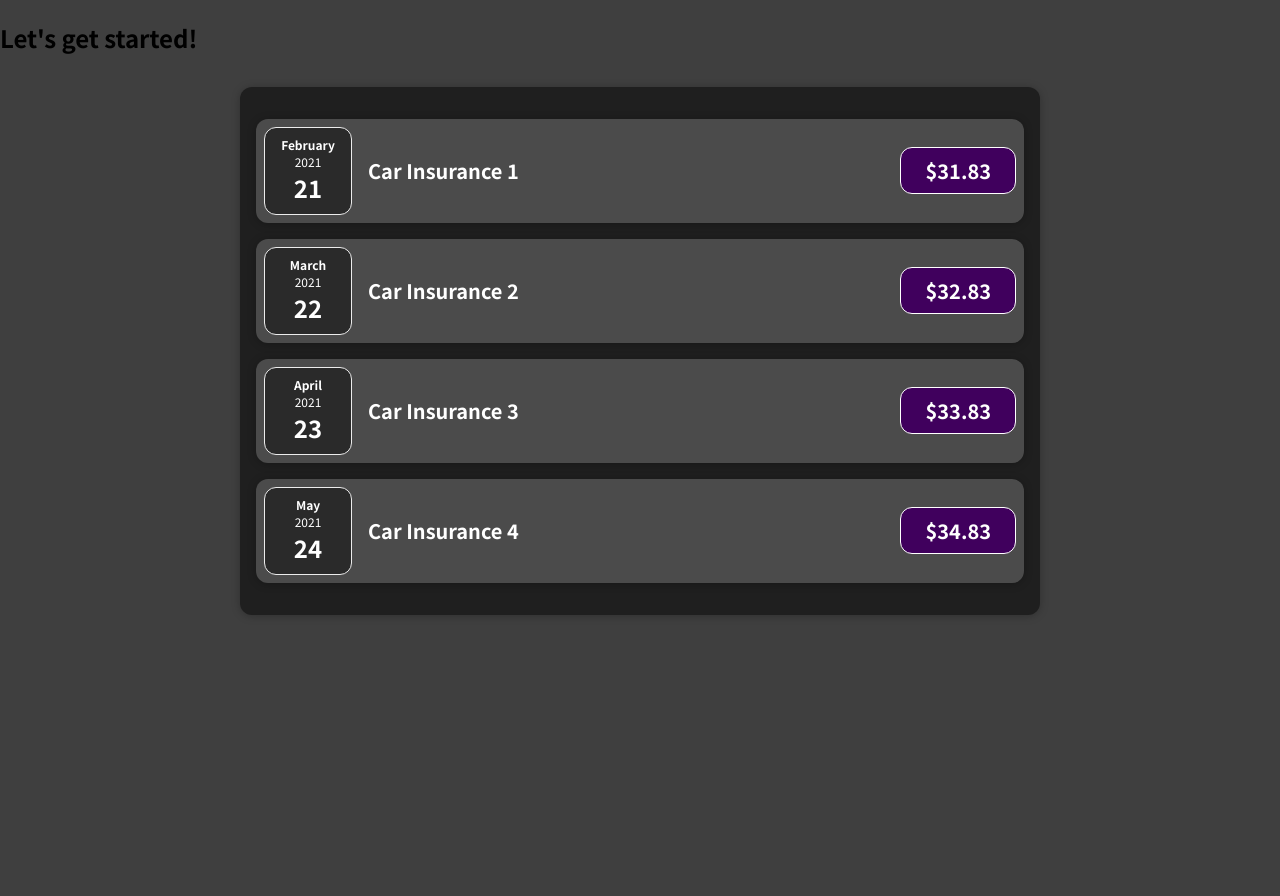
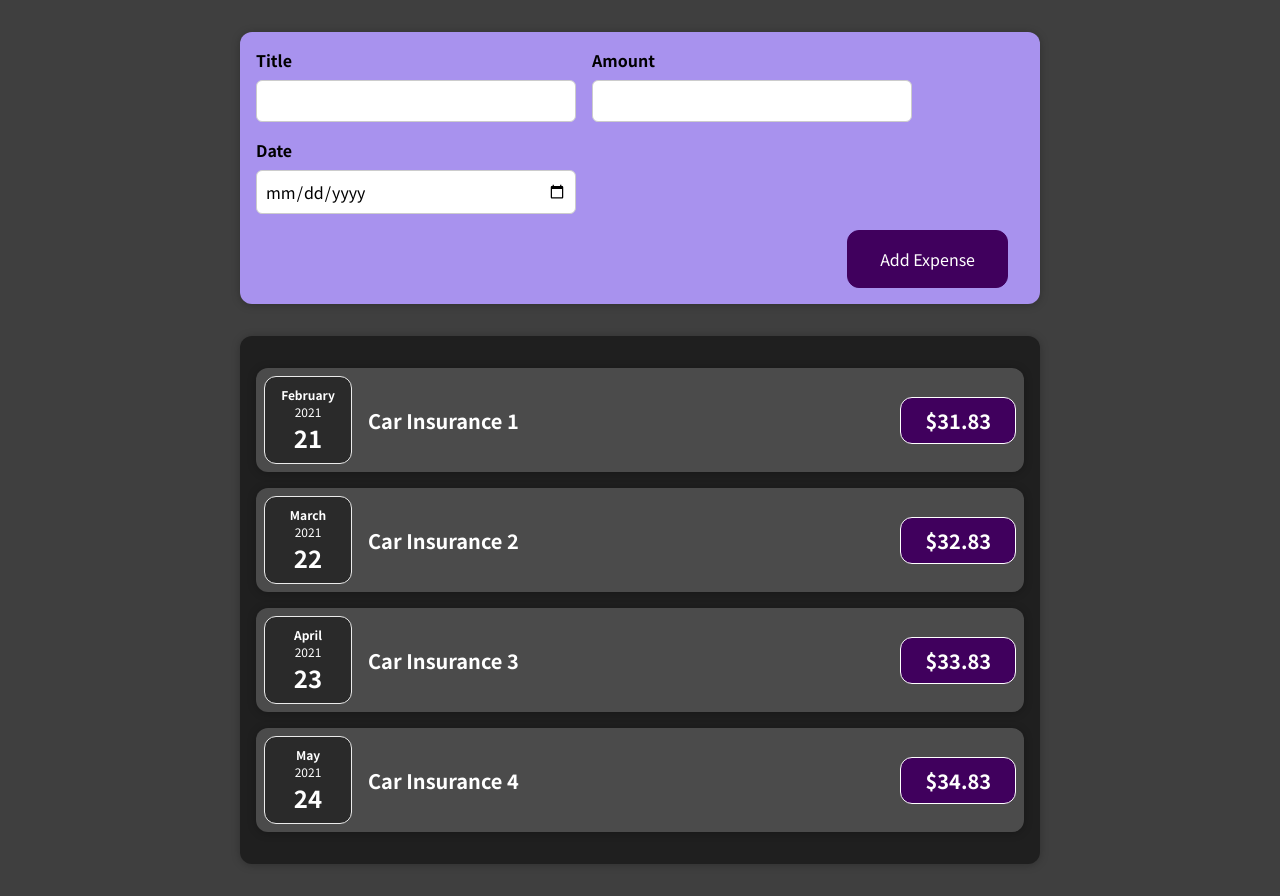
Before and after one commit to Afanasievov/udemy-react-complete-guide, a JavaScript app: page / in a window 1280 px wide. Before the commit the page ends 800 px from the top, so only its background shows below. Built offline with nearby package versions, Linux system fonts and the light colour scheme.

Commit message:
add NewExpense and ExpenseForm components

```diff
--- a/src/App.js
+++ b/src/App.js
@@ -1,3 +1,4 @@
+import NewExpense from './components/NewExpense/NewExpense';
 import Expenses from './components/Expenses/Expenses';
 
 function App() {
@@ -36,7 +37,7 @@
 
   return (
     <div>
-      <h2>Let's get started!</h2>
+      <NewExpense />
       <Expenses items={expenses} />
     </div>
   );
--- /dev/null
+++ b/src/components/NewExpense/ExpenseForm.css
@@ -0,0 +1,26 @@
+.new-expense__controls {
+  display: flex;
+  flex-wrap: wrap;
+  gap: 1rem;
+  margin-bottom: 1rem;
+  text-align: left;
+}
+
+.new-expense__control label {
+  font-weight: bold;
+  margin-bottom: 0.5rem;
+  display: block;
+}
+
+.new-expense__control input {
+  font: inherit;
+  padding: 0.5rem;
+  border-radius: 6px;
+  border: 1px solid #ccc;
+  width: 20rem;
+  max-width: 100%;
+}
+
+.new-expense__actions {
+  text-align: right;
+}
--- /dev/null
+++ b/src/components/NewExpense/ExpenseForm.js
@@ -0,0 +1,27 @@
+import './ExpenseForm.css';
+
+const ExpenseForm = () => {
+  return (
+    <form>
+      <div className="new-expense__controls">
+        <div className="new-expense__control">
+          <label>Title</label>
+          <input type="text" />
+        </div>
+        <div className="new-expense__control">
+          <label>Amount</label>
+          <input type="number" min="0.01" step="0.01" />
+        </div>
+        <div className="new-expense__control">
+          <label>Date</label>
+          <input type="date" min="2019-01-01" step="2022-12-31" />
+        </div>
+      </div>
+      <div className="new-expense__actions">
+        <button type="submit">Add Expense</button>
+      </div>
+    </form>
+  );
+};
+
+export default ExpenseForm;
--- /dev/null
+++ b/src/components/NewExpense/NewExpense.css
@@ -0,0 +1,38 @@
+.new-expense {
+  background-color: #a892ee;
+  padding: 1rem;
+  margin: 2rem auto;
+  width: 50rem;
+  max-width: 95%;
+  border-radius: 12px;
+  text-align: center;
+  box-shadow: 0 1px 8px rgba(0, 0, 0, 0.25);
+}
+
+.new-expense button {
+  font: inherit;
+  cursor: pointer;
+  padding: 1rem 2rem;
+  border: 1px solid #40005d;
+  background-color: #40005d;
+  color: white;
+  border-radius: 12px;
+  margin-right: 1rem;
+}
+
+.new-expense button:hover,
+.new-expense button:active {
+  background-color: #510674;
+  border-color: #510674;
+}
+
+.new-expense button.alternative {
+  color: #220131;
+  border-color: transparent;
+  background-color: transparent;
+}
+
+.new-expense button.alternative:hover,
+.new-expense button.alternative:active {
+  background-color: #ddb3f8;
+}
--- /dev/null
+++ b/src/components/NewExpense/NewExpense.js
@@ -0,0 +1,12 @@
+import ExpenseForm from './ExpenseForm';
+import './NewExpense.css';
+
+const NewExpense = () => {
+  return (
+    <div className="new-expense">
+      <ExpenseForm />
+    </div>
+  );
+};
+
+export default NewExpense;
```
